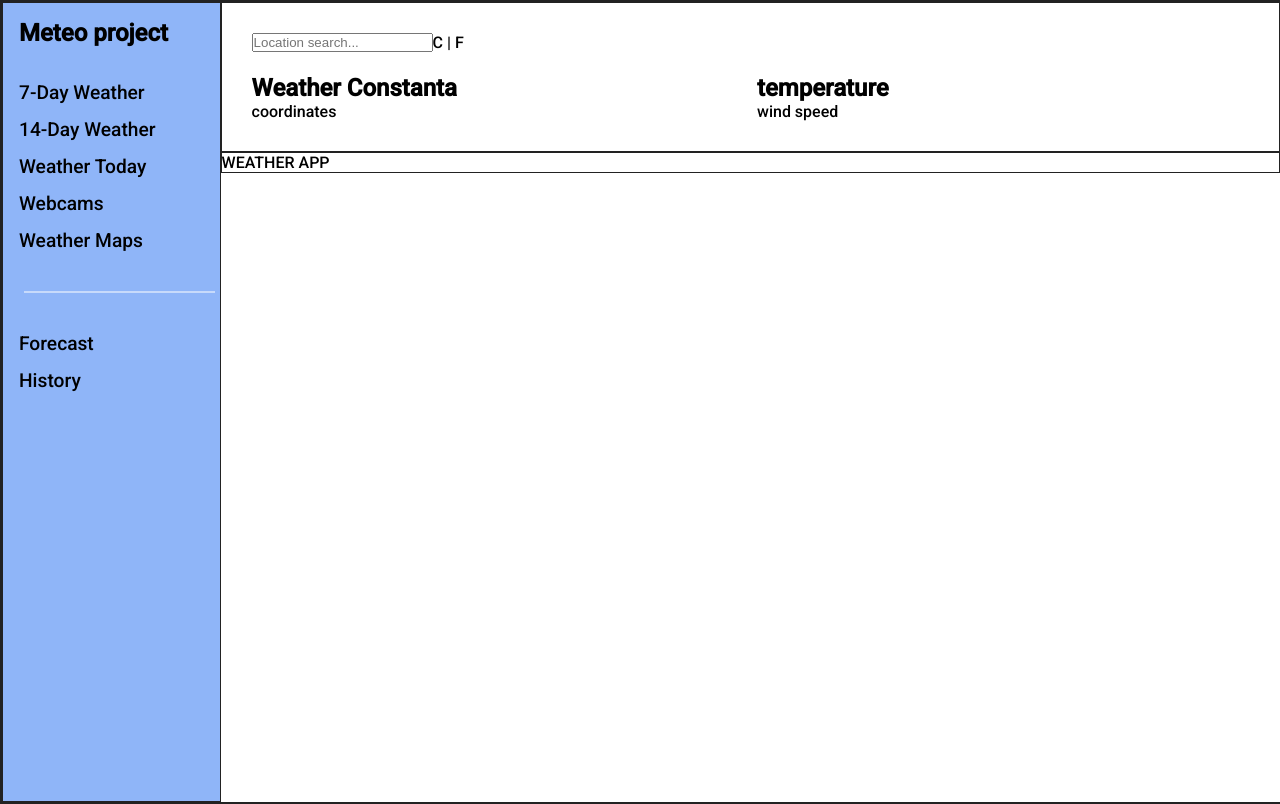
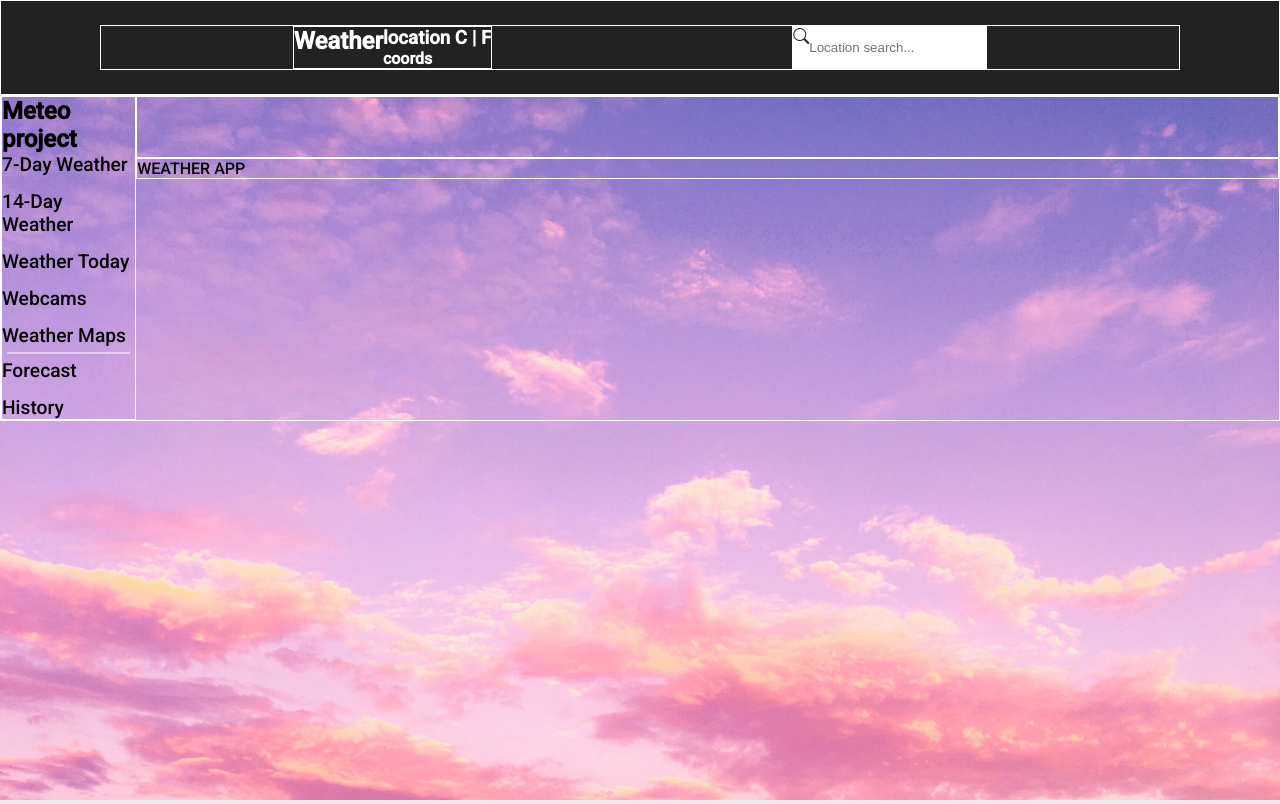
Before and after one commit to alyersin/Simple-Weather-App, a website: page index.html in a window 1280 px wide. Drawn offline with nearby package versions, Linux system fonts and the light colour scheme.

Commit message:
03052023

```diff
--- a/index.css
+++ b/index.css
@@ -6,6 +6,10 @@
 
 body {
   font-family: "Roboto", sans-serif;
+  background-image: url(./resources/background-1.jpg);
+  background-repeat: no-repeat;
+  background-size: cover;
+  background-attachment: fixed;
   background-color: #ebebeb;
   display: block;
   position: relative;
@@ -21,30 +25,50 @@ li {
   list-style: none;
 }
 
-body,
+header,
+.header-container,
+.h-left-cont,
+.h-right-cont,
 .wrapper,
 .sidebar,
 .navbar,
 .main {
-  border: 1px solid #222;
+  border: 1px solid #fff;
 }
 
-@media (min-width: 1280px) {
+/* @media (min-width: 1280px) {
   .wrapper {
-    background-color: #fff;
     width: 1280px;
     margin: auto;
   }
+} */
+
+/******** HEADER ********/
+
+header {
+  background-color: #222;
+  color: white;
+  padding: 24px 0 24px 0;
+}
+
+@media (min-width: 1080px) {
+  .header-container {
+    width: 1080px;
+    margin: auto;
+    gap: 300px;
+  }
+}
+
+.h-left-cont {
+}
+
+.h-right-cont {
+  background-color: #fff;
 }
 
 /* SIDEBAR */
 
 .sidebar {
-  background-color: #8fb5f8;
-  width: 260px;
-  height: 100vh;
-  padding: 16px 0 0 16px;
-  gap: 34px;
 }
 
 ul {
--- a/index.html
+++ b/index.html
@@ -10,10 +10,40 @@
       href="https://fonts.googleapis.com/css2?family=Roboto:wght@500&display=swap"
       rel="stylesheet"
     />
+    <link
+      rel="stylesheet"
+      href="https://cdn.jsdelivr.net/npm/bootstrap-icons@1.3.0/font/bootstrap-icons.css"
+    />
     <title>Document</title>
   </head>
 
   <body>
+    <!-- HEADER -->
+    <header class="flex row justify-c">
+      <div class="header-container flex justify-c">
+        <div class="h-left-cont flex">
+          <div class="flex">
+            <h2 class="title">Weather</h2>
+          </div>
+
+          <div>
+            <h3 class="location-temp">location <span>C | F</span></h3>
+            <h4 class="coordinates">coords</h4>
+          </div>
+        </div>
+
+        <div class="h-right-cont flex">
+          <i class="bi bi-search" style="color: #222"></i>
+          <input
+            type="text"
+            style="border: 0; background-color: transparent; outline: none"
+            placeholder="Location search..."
+            id="enter-city"
+          />
+        </div>
+      </div>
+    </header>
+
     <div class="wrapper flex row">
       <section class="sidebar flex column">
         <h1>Meteo project</h1>
@@ -36,25 +66,7 @@
 
       <section class="right-side flex column">
         <nav class="navbar flex column">
-          <div class="flex">
-            <input
-              type="text"
-              placeholder="Location search..."
-              id="enter-city"
-            />
-            <div>C | F</div>
-          </div>
-
-          <div class="dynamic-text flex row">
-            <div class="flex column">
-              <h2 class="location-name">Weather Constanta</h2>
-              <p class="location-coords">coordinates</p>
-            </div>
-            <div class="flex column">
-              <h2 class="current-temp">temperature</h2>
-              <p class="wind-speed">wind speed</p>
-            </div>
-          </div>
+          <div class="dynamic-text flex row"></div>
         </nav>
 
         <div class="main flex">WEATHER APP</div>
--- a/script.js
+++ b/script.js
@@ -24,16 +24,13 @@ getCity.addEventListener("keydown", (e) => {
         const res = await axios.get(
           `https://geocoding-api.open-meteo.com/v1/search?name=${id}&count=10&language=en&format=json`
         );
-        // console.log(res.data.results[0]);
         let currLoc = res.data.results[0];
-        console.log(currLoc);
         const {
           name: cityName,
           country: countryName,
           latitude: lat,
           longitude: long,
         } = currLoc;
-        console.log(cityName, countryName, lat.toFixed(2), long.toFixed(2));
         //WEATHER API
         const res1 = await axios.get(
           `https://api.open-meteo.com/v1/forecast?latitude=${lat}&longitude=${long}&hourly=temperature_2m,relativehumidity_2m,dewpoint_2m,apparent_temperature,precipitation_probability,precipitation,rain,showers,snowfall,snow_depth&current_weather=true`
@@ -43,17 +40,16 @@ getCity.addEventListener("keydown", (e) => {
         const {
           current_weather: { temperature: currTemp, windspeed: windspeed },
         } = currWeather;
-        console.log(currTemp);
+
         document.querySelector(
-          ".location-name"
-        ).innerText = `Weather ${cityName}`;
-        document.querySelector(
-          ".location-coords"
-        ).innerText = `${cityName}, ${countryName}, ${lat.toFixed(
+          ".location-temp"
+        ).innerText = `${cityName}, ${countryName} ${currTemp} C`;
+        document.querySelector(".coordinates").innerText = `${lat.toFixed(
           2
-        )}   ${long.toFixed(2)}`;
-        document.querySelector(".current-temp").innerText = `${currTemp} ℃`;
-        document.querySelector(".wind-speed").innerText = `${windspeed} km/h`;
+        )} ${long.toFixed(2)}`;
+        // document.querySelector(
+        //   ".current-temp"
+        // ).innerText = `${currTemp} ℃ ${windspeed} km/h `;
         getCity.value = "";
       } catch (e) {
         console.log("ERROR", e);
```
Also changed, not shown: resources/background-1.jpg (added), resources/background-3.jpg (added), resources/background-5.jpg (added), resources/background-6.jpg (added), 2 other files.
